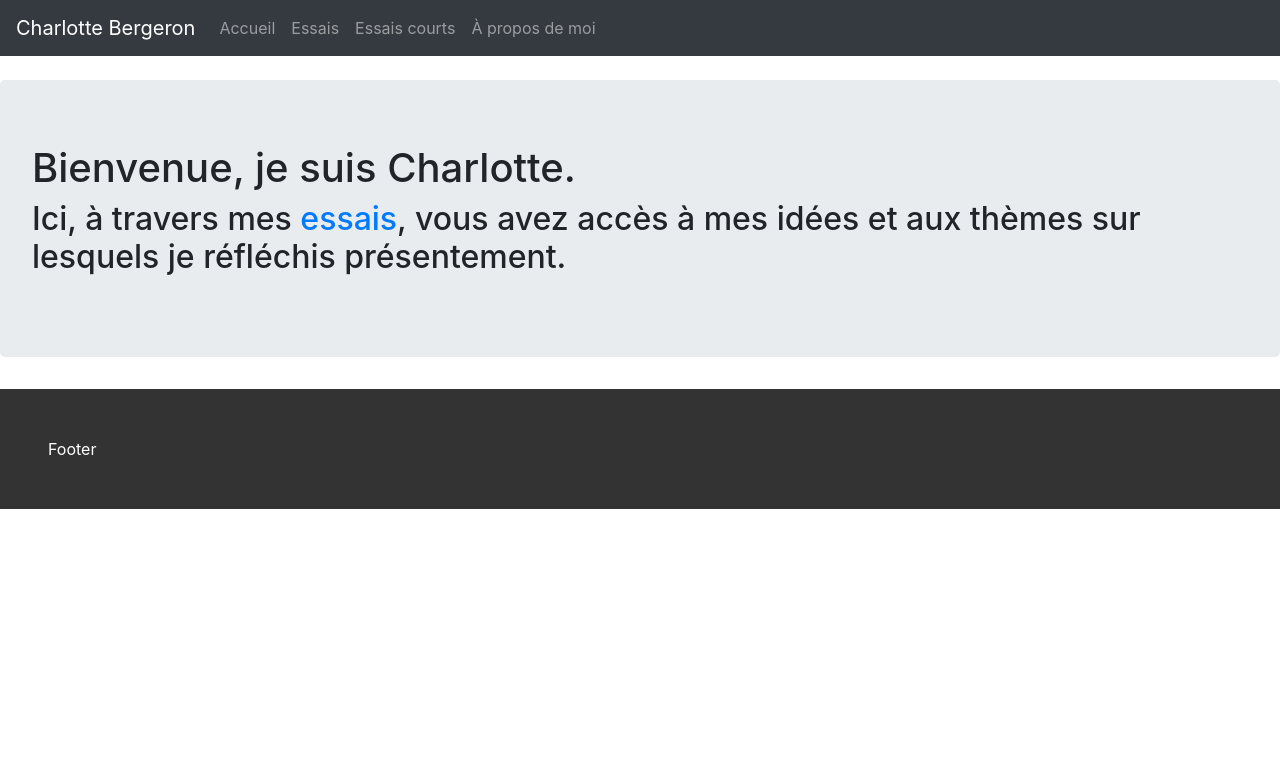
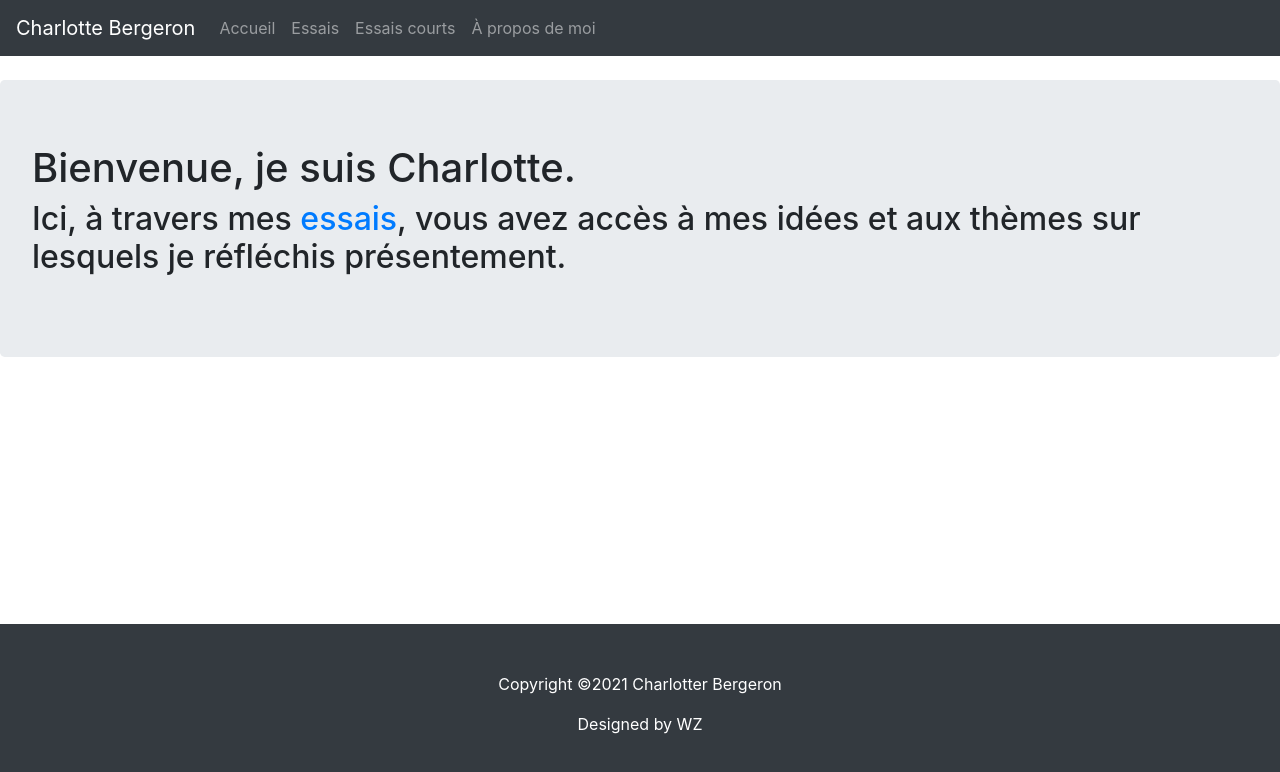
Before and after one commit to zouantchaw/charlottebergeron.com, a React (Create React App) app in the folder client/: page / in a window 1280 px wide. Shown: the top 772 px of the page. Built offline with nearby package versions, Linux system fonts and the light colour scheme.

Commit message:
fsticky footer componenet

```diff
--- a/client/src/App.css
+++ b/client/src/App.css
@@ -12,3 +12,11 @@
   background-color: tomato;
   color: white;
 } */
+
+.Content {
+  flex: 1 0 auto;
+}
+
+.Footer {
+  flex-shrink: 0;
+}
--- a/client/src/App.js
+++ b/client/src/App.js
@@ -2,14 +2,17 @@ import React, { Component } from 'react';
 import BootstrapNavbar from './components/BootstrapNavbar';
 import 'bootstrap/dist/css/bootstrap.min.css';
 import Footer from './components/Footer';
+import './App.css';
 
 class App extends Component {
   render() {
     return (
-      <div>
-        <BootstrapNavbar />
-        <Footer />
-      </div>
+      <>
+        <div className="Content">
+          <BootstrapNavbar />
+        </div>
+        <Footer className="Footer"/>
+      </>
     );
   }
 }
--- a/client/src/Footer.css
+++ b/client/src/Footer.css
@@ -1,5 +1,6 @@
 .Footer {
-  background: #333;
+  background: #343A40;
   color: white;
   padding: 3em;
+  text-align: center;
 }
--- a/client/src/components/Footer.js
+++ b/client/src/components/Footer.js
@@ -4,7 +4,10 @@ import '../Footer.css';
 function Footer() {
   return (
     <div className="Footer">
-      Footer
+      <p>
+        Copyright &copy;{new Date().getFullYear()} Charlotter Bergeron
+      </p>
+      <p>Designed by WZ</p>
     </div>
   )
 }
--- a/client/src/components/Home.js
+++ b/client/src/components/Home.js
@@ -12,6 +12,7 @@ class Home extends Component {
                         Ici, à travers mes <a href='/essays'>essais</a>, vous avez accès à mes idées et aux thèmes sur lesquels je réfléchis présentement.
                         </p>
                     </Jumbotron>
+
                 </h2>
             </div>
         );
```
